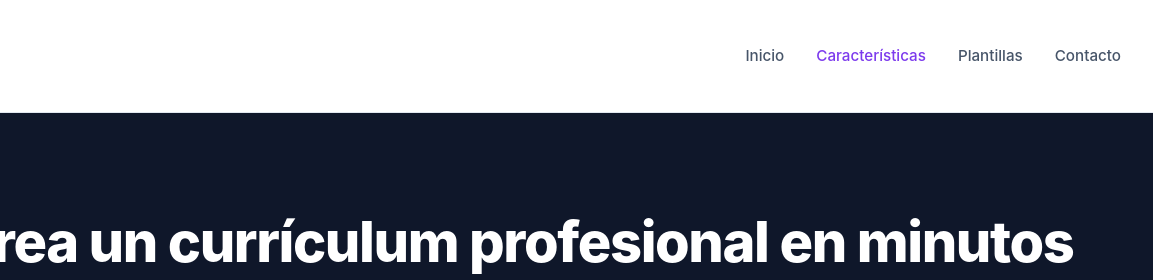
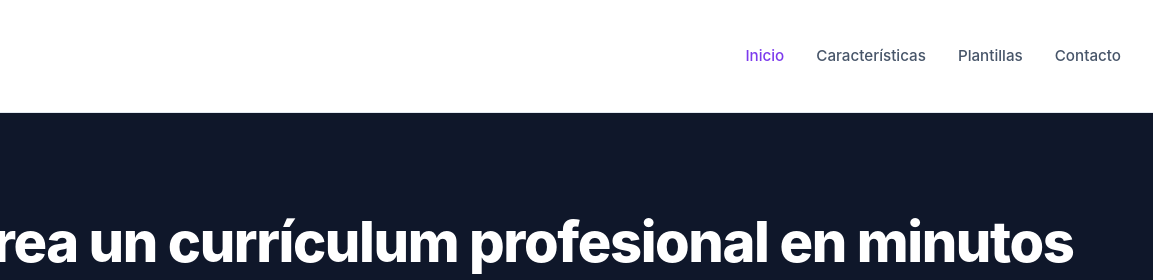
Before and after one commit to JavviFdeez/CVGeneratorWeb, a plain HTML site: page index.html in a window 1280 px wide. Shown: the top 280 px of the page, 127-1280 px from the left. Drawn offline with Linux system fonts and the light colour scheme.

Commit message:
Desarollo Pagina Index
* MOdificacion de enlace activo de Index

```diff
--- a/index.html
+++ b/index.html
@@ -19,8 +19,8 @@
     </div>
     <nav>
         <ul>
-            <li><a href="index.html">Inicio</a></li>
-            <li><a href="caracteristicas.html" aria-current="page" class="enlace-activo">Características</a></li>
+            <li><a href="index.html" aria-current="page" class="enlace-activo">Inicio</a></li>
+            <li><a href="caracteristicas.html">Características</a></li>
             <li><a href="plantillas.html">Plantillas</a></li>
             <li><a href="contacto.html">Contacto</a></li>
         </ul>
```
